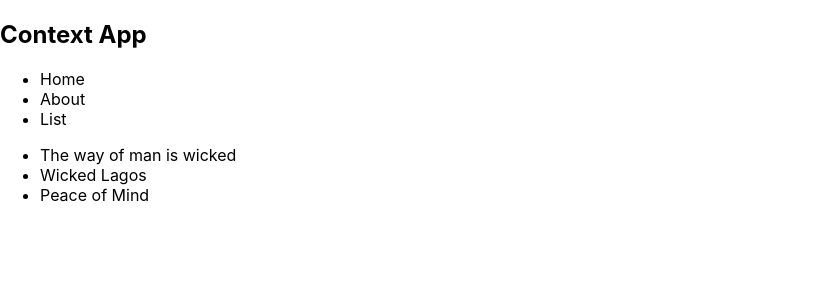
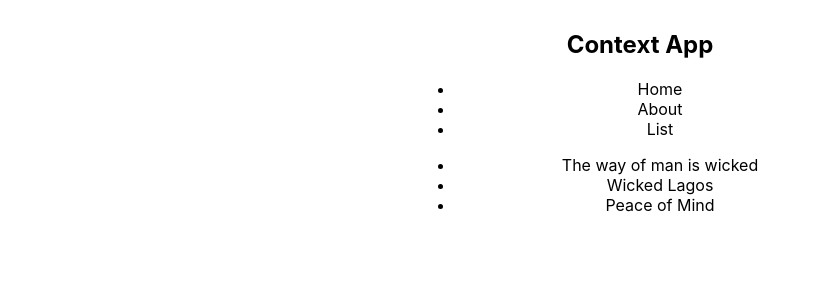
Before and after one commit to Legendary-Folah/readBookApp, a React (Create React App) app: page / in a window 1280 px wide. Shown: the top 300 px of the page, without its empty margins (0-820 px from the left). Built offline with nearby package versions, Linux system fonts and the light colour scheme.

Commit message:
hello there

```diff
--- a/src/index.css
+++ b/src/index.css
@@ -6,3 +6,9 @@ body {
   -webkit-font-smoothing: antialiased;
   -moz-osx-font-smoothing: grayscale;
 }
+
+.App {
+  margin: 30px auto;
+  max-width: 450px;
+  text-align: center;
+}
```
